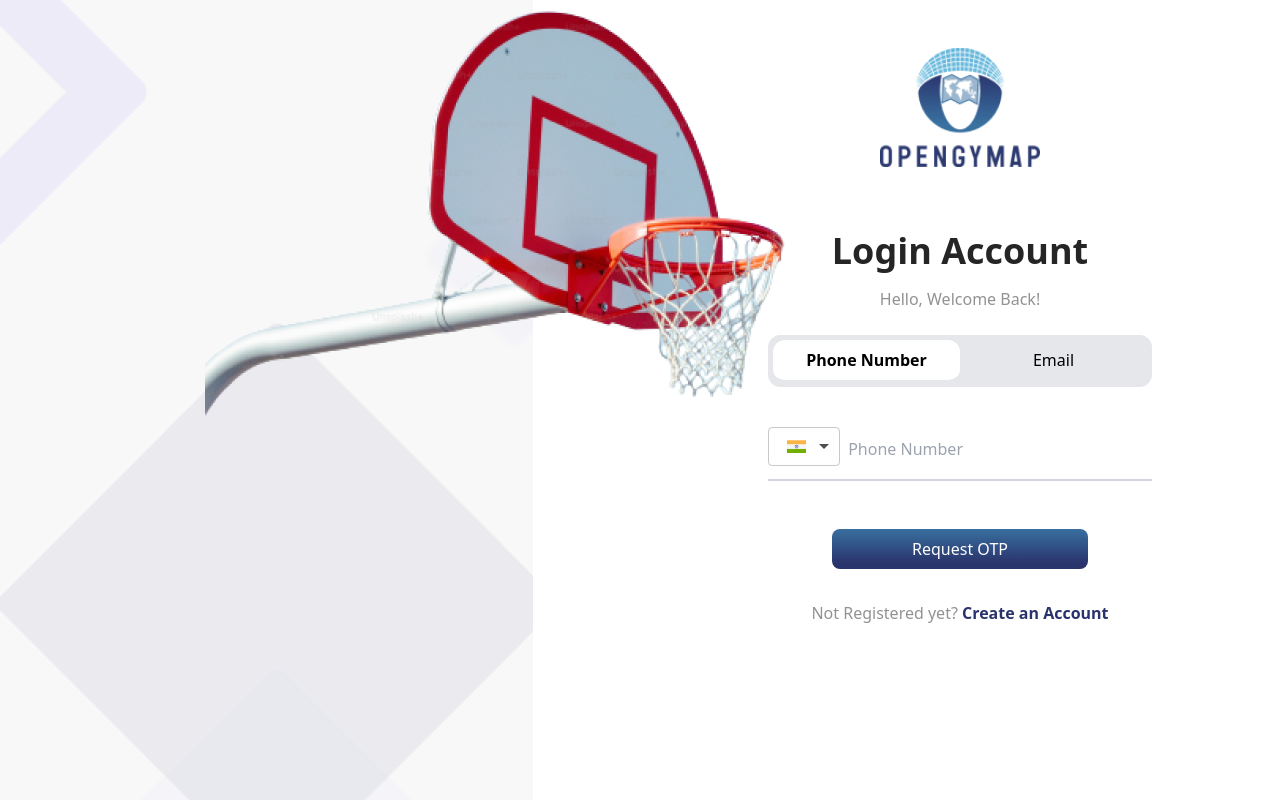
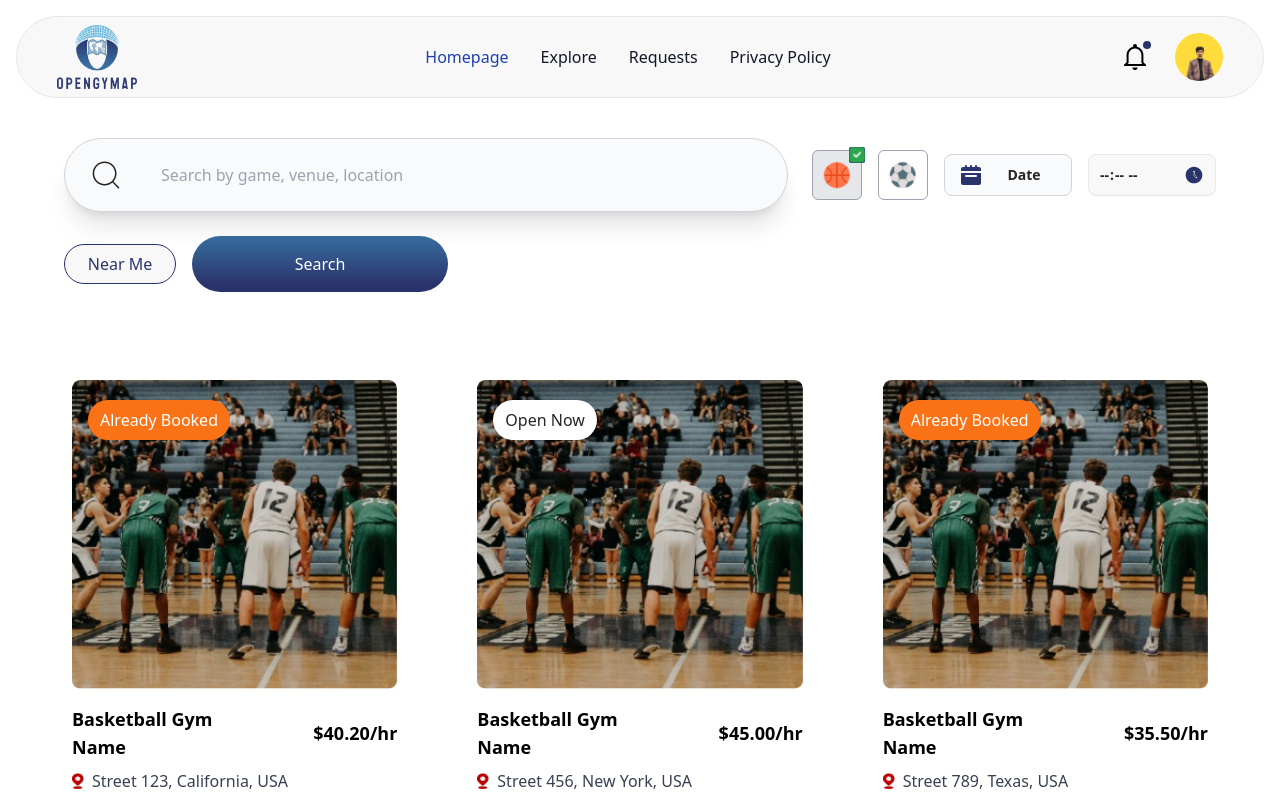
Before and after one commit to adil-16/OpenGyMap, a React (Vite) app: page /explore in a window 1280 px wide. Before the commit this address led to /. Shown: the top 800 px of the page. Built offline with nearby package versions, Linux system fonts and the light colour scheme.

Commit message:
Explore page added

```diff
--- a/src/App.jsx
+++ b/src/App.jsx
@@ -13,6 +13,7 @@ import Signup from "./pages/Auth/Signup/Signup";
 import Otp from "./pages/Auth/OtpVerification/Otp";
 import Home from "./pages/Home/Home";
 import HomeLayout from "./layouts/HomeLayout/HomeLayout";
+import Explore from "./pages/Explore/Explore";
 
 const router = createBrowserRouter([
   {
@@ -37,6 +38,10 @@ const router = createBrowserRouter([
             path: "/homepage",
             element: <PublicRoutes Component={Home} />,
           },
+          {
+            path: "/explore",
+            element: <PublicRoutes Component={Explore} />,
+          },
         ],
       },
       {
--- a/src/pages/Home/Components/CustomDateInput.jsx
+++ b/src/components/DateAndTime/CustomDateInput.jsx
@@ -1,4 +1,3 @@
-// CustomDateInput.js
 import React from "react";
 import DatePicker from "react-datepicker";
 import "react-datepicker/dist/react-datepicker.css";
@@ -22,7 +21,7 @@ const CustomDateInput = ({ selectedDate, onChange }) => {
               <path d="M20 4a2 2 0 0 0-2-2h-2V1a1 1 0 0 0-2 0v1h-3V1a1 1 0 0 0-2 0v1H6V1a1 1 0 0 0-2 0v1H2a2 2 0 0 0-2 2v2h20V4ZM0 18a2 2 0 0 0 2 2h16a2 2 0 0 0 2-2V8H0v10Zm5-8h10a1 1 0 0 1 0 2H5a1 1 0 0 1 0-2Z" />
             </svg>
           </div>
-          <span className=" text-custom-black text-md pl-8">
+          <span className=" text-custom-black font-semibold text-md pl-8">
             {selectedDate ? selectedDate.toLocaleDateString() : "Date"}
           </span>
         </button>
--- a/src/pages/Home/Components/CustomTimeInput.jsx
+++ b/src/components/DateAndTime/CustomTimeInput.jsx
@@ -22,7 +22,7 @@ const CustomTimeInput = ({ selectedTime, onChange }) => {
       <input
         type="time"
         id="time"
-        className="bg-navbar-gray border leading-none text-custom-black text-sm rounded-lg block w-full p-2.5 dark:bg-navbar-gray dark:placeholder-custom-black"
+        className="bg-navbar-gray border leading-none font-semibold text-custom-black text-sm rounded-lg block w-full p-2.5 dark:bg-navbar-gray dark:placeholder-custom-black"
         min="09:00"
         max="18:00"
         value={selectedTime}
--- a/src/components/buttons/Verify.jsx
+++ b/src/components/buttons/Verify.jsx
@@ -4,7 +4,7 @@ const RequestOtpButton = ({ onClick, text }) => {
   return (
     <button
       onClick={onClick}
-      className="bg-custom-gradient text-white py-4 px-4 rounded-full w-64 mb-8"
+      className="bg-custom-gradient text-white py-4 px-4 rounded-full w-64"
     >
       {text}
     </button>
--- /dev/null
+++ b/src/pages/Explore/Explore.jsx
@@ -0,0 +1,92 @@
+import React, { useState } from "react";
+import SearchBar from "../../components/SeacrhBar/SearchBar";
+import CustomDateInput from "../../components/DateAndTime/CustomDateInput";
+import CustomTimeInput from "../../components/DateAndTime/CustomTimeInput";
+import SearchButton from "../../components/buttons/Verify";
+import CardsData from "../../utils/CardsData/CardsData";
+import Card from "../../components/Card/Card";
+import { FaQuestion } from "react-icons/fa";
+
+const Explore = () => {
+  const [selectedDate, setSelectedDate] = useState(null);
+  const [selectedTime, setSelectedTime] = useState("");
+
+  const getRandomStatus = () => {
+    const statuses = ["Open Now", "Already Booked"];
+    const randomIndex = Math.floor(Math.random() * statuses.length);
+    return statuses[randomIndex];
+  };
+
+  return (
+    <div className="mt-10 px-4 md:px-8 lg:px-16 relative">
+      <div className="flex flex-wrap items-center justify-between gap-6">
+        <div className="w-full md:flex-grow md:w-3/5 lg:w-2/5">
+          <SearchBar />
+        </div>
+        <div className="flex flex-wrap space-x-4 items-center">
+          <div className="relative bg-gray-200 border p-2 border-gray-400 rounded-md flex items-center justify-center">
+            <img
+              src="/Home/basketball.png"
+              alt="basketball"
+              className="w-8 h-8"
+            />
+            <img
+              src="/Home/tick.png"
+              className="absolute -top-1 -right-1 w-4 h-4 bg-custom-blue rounded-sm"
+            />
+          </div>
+          <div className="bg-white border p-2 border-gray-400 rounded-md flex items-center justify-center">
+            <img src="/Home/football.png" alt="football" className="w-8 h-8" />
+          </div>
+          <div className="relative">
+            <CustomDateInput
+              selectedDate={selectedDate}
+              onChange={(date) => setSelectedDate(date)}
+            />
+          </div>
+          <CustomTimeInput
+            selectedTime={selectedTime}
+            onChange={(e) => setSelectedTime(e.target.value)}
+          />
+        </div>
+        <div className="flex space-x-4 items-center">
+          <button className="bg-navbar-gray rounded-full w-28 h-10 text-custom-blue border border-custom-blue">
+            Near Me
+          </button>
+          <SearchButton text="Search" />
+        </div>
+      </div>
+      <div className="mt-20 flex flex-col items-center">
+        <div className="grid grid-cols-1 sm:grid-cols-2 lg:grid-cols-3 gap-16">
+          {CardsData.map((card) => (
+            <Card
+              key={card.id}
+              imageUrl={card.imageUrl}
+              rate={card.rate}
+              address={card.address}
+              hours={card.hours}
+              status={getRandomStatus()}
+            />
+          ))}
+          {CardsData.map((card) => (
+            <Card
+              key={card.id}
+              imageUrl={card.imageUrl}
+              rate={card.rate}
+              address={card.address}
+              hours={card.hours}
+              status={getRandomStatus()}
+            />
+          ))}
+        </div>
+      </div>
+      <div className="flex justify-center mt-24">
+        <div className="absolute right-48 bg-custom-gradient rounded-full p-4">
+          <FaQuestion className="text-white w-8 h-8" />
+        </div>
+      </div>
+    </div>
+  );
+};
+
+export default Explore;
--- a/src/pages/Home/Home.jsx
+++ b/src/pages/Home/Home.jsx
@@ -1,8 +1,8 @@
 import React, { useState } from "react";
 import SearchBar from "../../components/SeacrhBar/SearchBar";
 import ExploreButton from "../../components/buttons/Verify";
-import CustomDateInput from "./Components/CustomDateInput";
-import CustomTimeInput from "./Components/CustomTimeInput";
+import CustomDateInput from "../../components/DateAndTime/CustomDateInput";
+import CustomTimeInput from "../../components/DateAndTime/CustomTimeInput";
 import SearchButton from "../../components/buttons/Verify";
 import Card from "../../components/Card/Card";
 import CardsData from "../../utils/CardsData/CardsData";
@@ -124,7 +124,7 @@ const Home = () => {
           <SearchButton text="Search" />
         </div>
       </div>
-      <div className="mt-16 flex flex-col items-center">
+      <div className="mt-20 flex flex-col items-center">
         <h1 className="text-custom-black text-4xl font-bold text-center mb-16">
           Popular Basketball Gyms
         </h1>
@@ -160,7 +160,7 @@ const Home = () => {
         </div>
       </div>
 
-      <div className="absolute bottom-0 right-64 bg-custom-gradient rounded-full p-4">
+      <div className="absolute bottom-0 right-48 bg-custom-gradient rounded-full p-4">
         <FaQuestion className="text-white w-8 h-8" />
       </div>
     </div>
```
